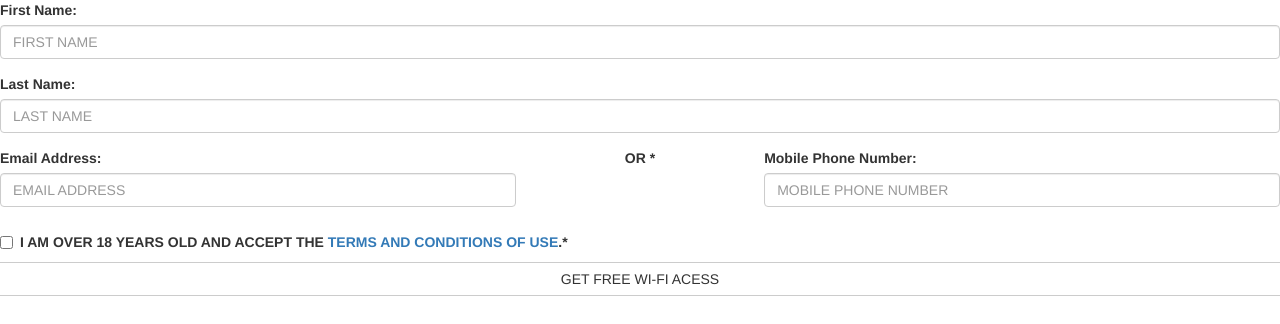
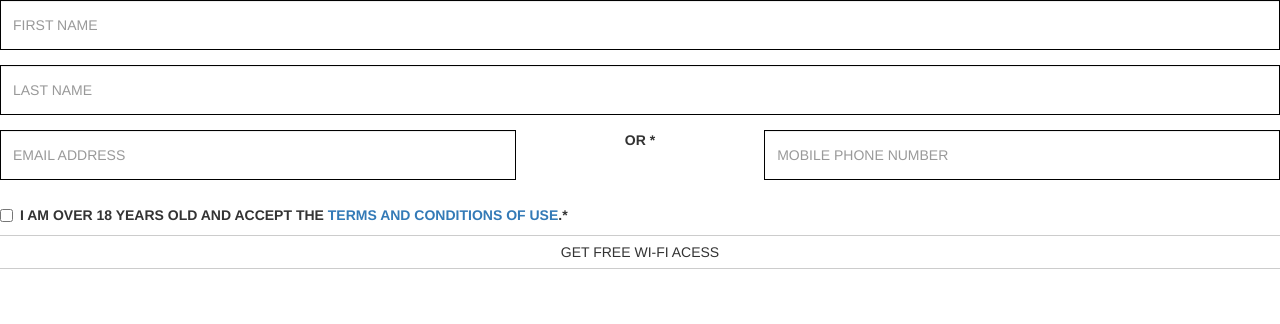
Before and after one commit to groots/JS-CSS-Class-Based-Validation, a plain HTML site: page index.html in a window 1280 px wide. Drawn offline with nearby package versions, Linux system fonts and the light colour scheme.

Commit message:
Fixed typo that stopped css from being loaded

```diff
--- a/index.html
+++ b/index.html
@@ -3,7 +3,7 @@
         <title>Quick Form Validation</title>
         <script src="js/jquery-2.1.3.min.js"></script>
         <link rel="stylesheet" href="https://maxcdn.bootstrapcdn.com/bootstrap/3.3.2/css/bootstrap.min.css">
-        <link rel-"stylesheet" href="css/style.css">
+        <link rel="stylesheet" type="text/css" href="css/style.css">
         <script src="js/formValidation.js"></script>
 
     </head>
--- a/js/formValidation.js
+++ b/js/formValidation.js
@@ -21,6 +21,7 @@
 
             function processValidation(condition, obj) {
                 if (condition) {
+                    console.log("made it here");
                     $('label[for=' + obj.attr('id') + ']').css({ "display": "inline" }).addClass("error-label");
                 } else {
                     $('label[for=' + obj.attr('id') + ']').css({ "display": "inline" }).removeClass("error-label");
@@ -31,6 +32,7 @@
             $(".notNull").each(function () {
                 var fieldVal = $(this).val() != "" ? $(this).val() : 1;
                 processValidation(fieldVal === 1, $(this));
+                console.log("not null");
             });
 
             //validate phone
```
Also changed, not shown: css/style.css (line endings or trailing spaces).
